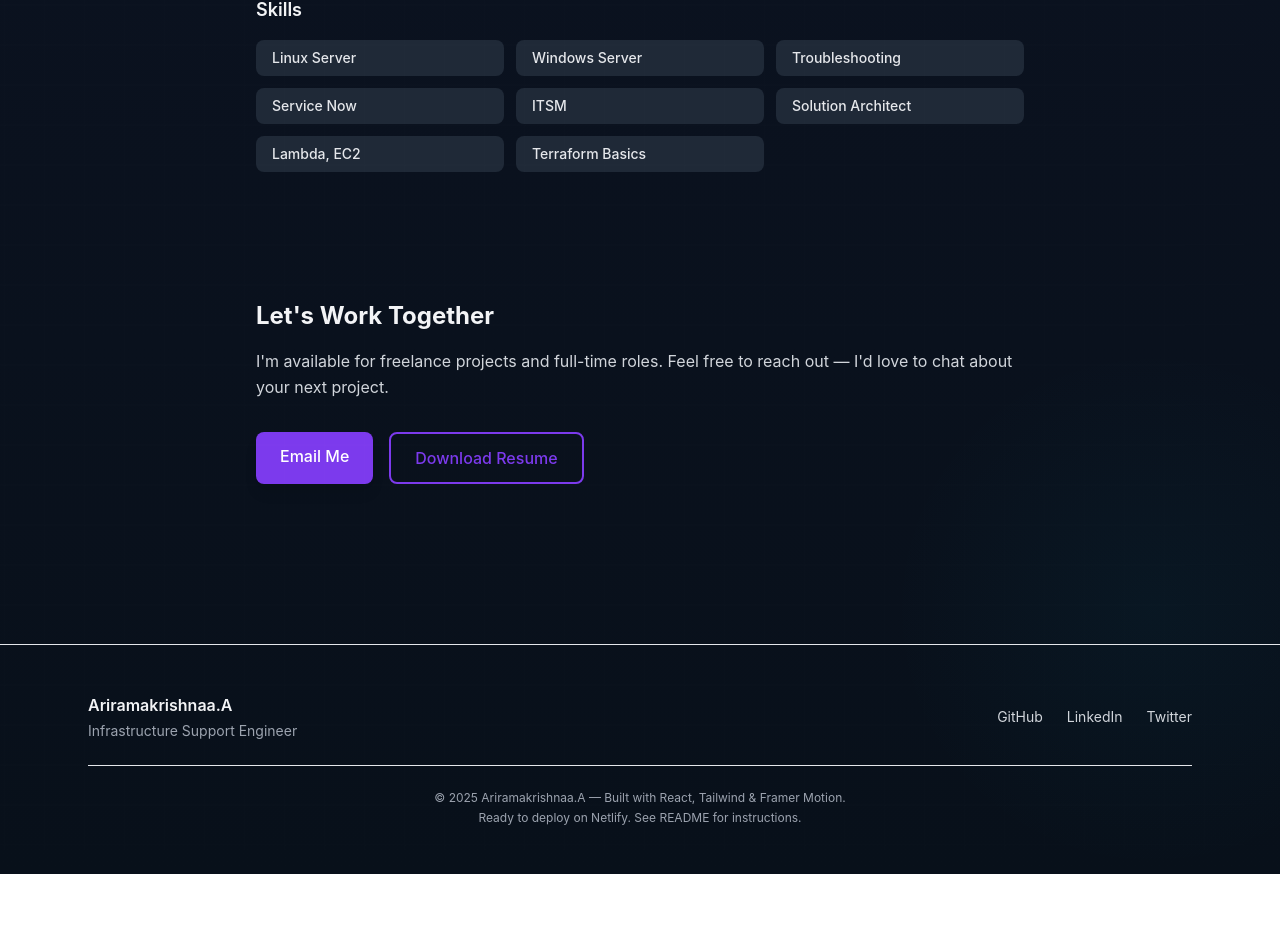
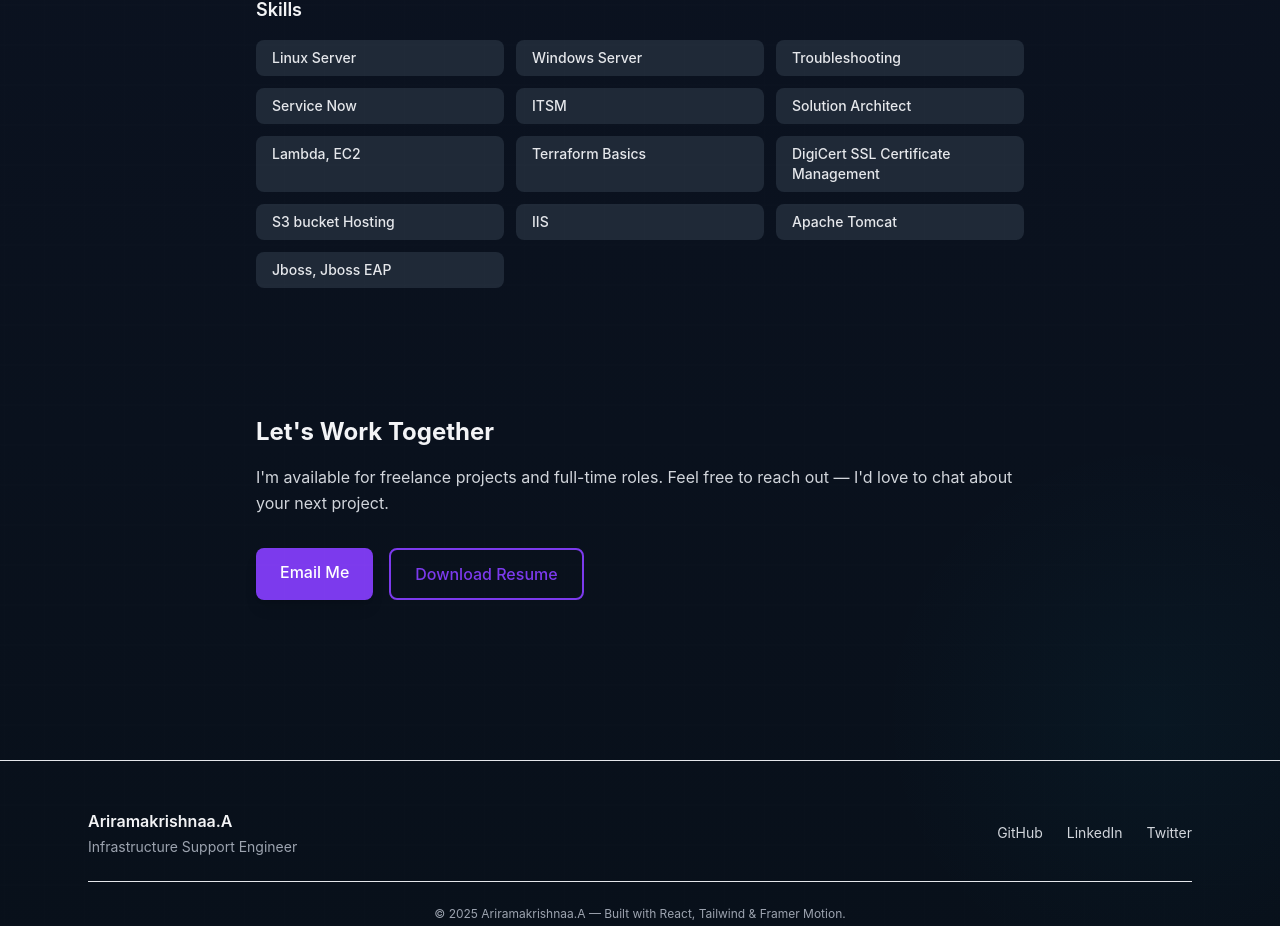
Before and after one commit to Ariramakrishnaa97/portfolio-website, a React (Vite) app: page / in a window 1280 px wide. Shown: the part 1771-2697 px from the top of the page. Before the commit the page ends 2645 px from the top, so only its background shows below. Built offline with nearby package versions, Linux system fonts and the light colour scheme; the HTML template or start-up script is replaced by a standard one.

Commit message:
Add 5 more skills: DigiCert SSL, S3, IIS, Apache Tomcat, Jboss EAP

```diff
--- a/src/pages/About.jsx
+++ b/src/pages/About.jsx
@@ -2,7 +2,7 @@ import React from 'react'
 import { motion } from 'framer-motion'
 
 export default function About(){
-  const skills = ['Linux Server', 'Windows Server', 'Troubleshooting', 'Service Now', 'ITSM', 'Solution Architect', 'Lambda, EC2', 'Terraform Basics']
+  const skills = ['Linux Server', 'Windows Server', 'Troubleshooting', 'Service Now', 'ITSM', 'Solution Architect', 'Lambda, EC2', 'Terraform Basics', 'DigiCert SSL Certificate Management', 'S3 bucket Hosting', 'IIS', 'Apache Tomcat', 'Jboss, Jboss EAP']
 
   return (
     <section id="about" className="py-16">
```
